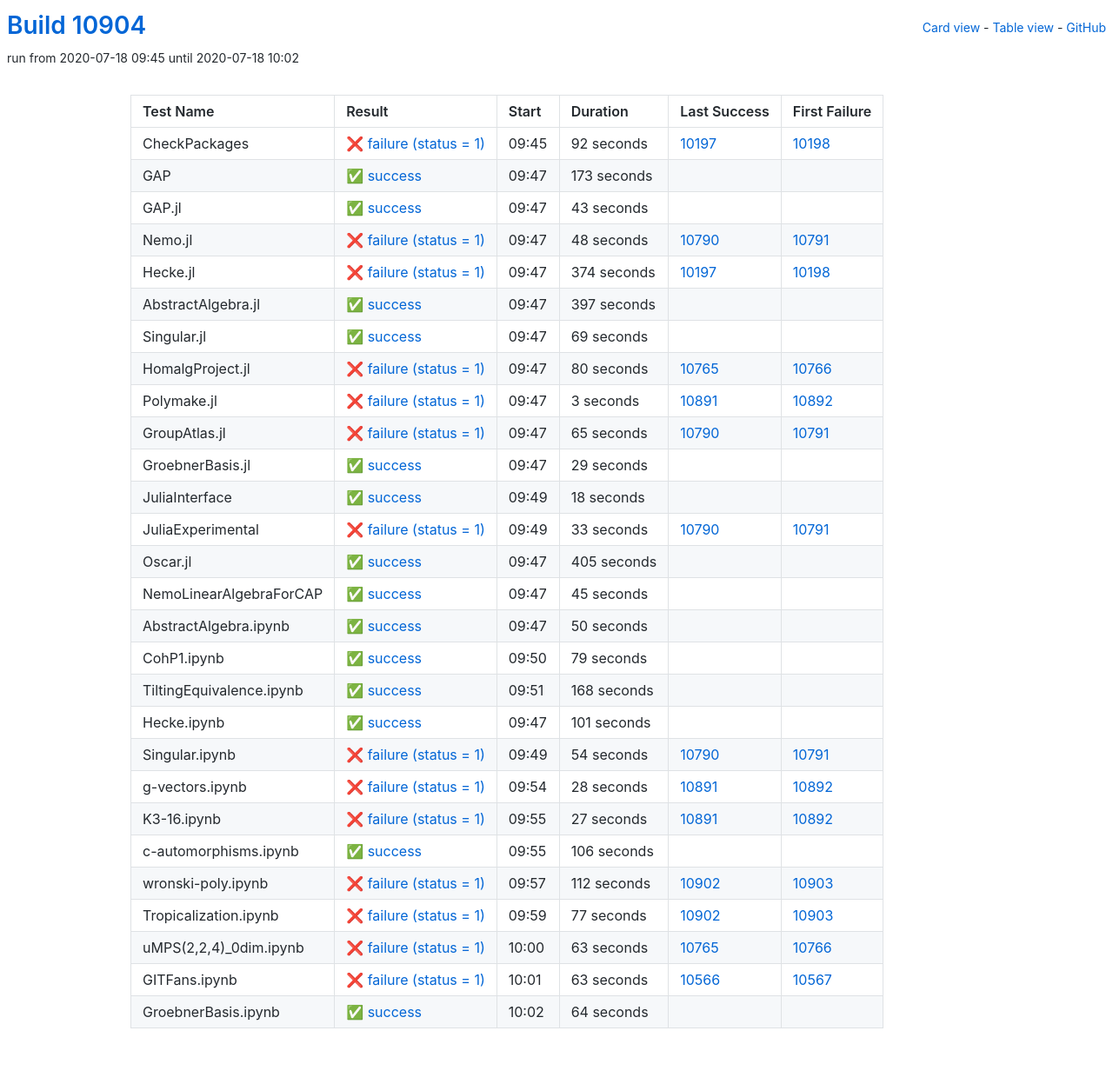
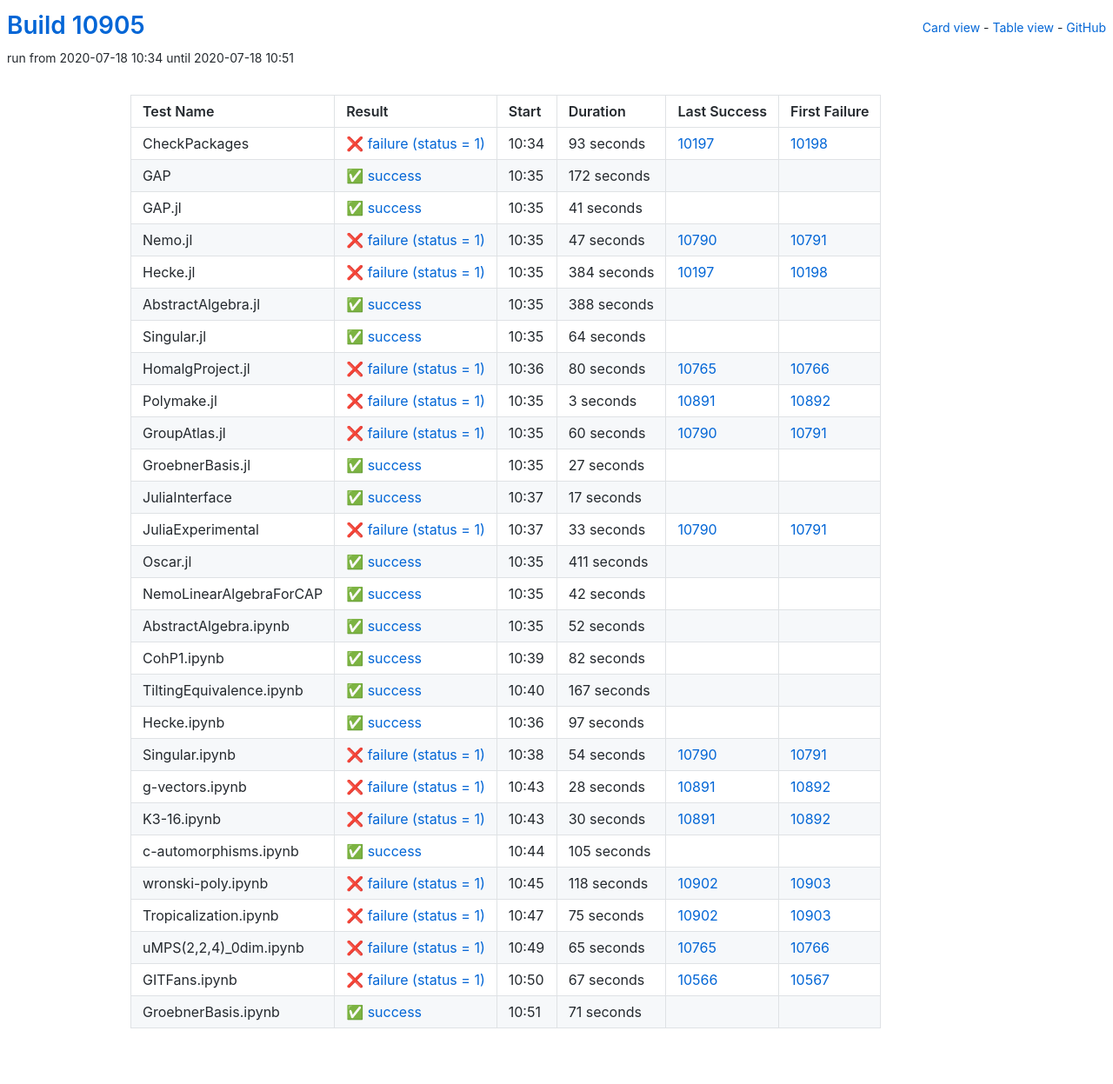
Before and after one commit to oscar-system/oscar-ci-status, a Jekyll site: the page built from table.html, in a window 1280 px wide. Shown: the whole page at 87% size. Built offline with Jekyll 4.4.1, drawn with Linux system fonts in a browser that asks for light colours.

Commit message:
Build #10905

```diff
--- a/_data/ci.yml
+++ b/_data/ci.yml
@@ -1,6 +1,6 @@
 ---
-build: 10904
-build_url: https://oscarci.mathematik.uni-kl.de/job/oscar/10904/
+build: 10905
+build_url: https://oscarci.mathematik.uni-kl.de/job/oscar/10905/
 job: oscar
 organization: oscar-system
 repo: oscar-ci-status
@@ -8,92 +8,92 @@
 tests:
 - name: CheckPackages
   id: checkpackages
-  log: https://oscarci.mathematik.uni-kl.de/job/oscar/10904/artifact/logs/build-10904/CheckPackages.log
-  start: 2020-07-18 09:45
+  log: https://oscarci.mathematik.uni-kl.de/job/oscar/10905/artifact/logs/build-10905/CheckPackages.log
+  start: 2020-07-18 10:34
   success: false
   exitcode: 1
   status: failure
-  duration: 92
+  duration: 93
   last_success: 10197
   last_success_url: https://oscarci.mathematik.uni-kl.de/job/oscar/10197/
   first_failure: 10198
   first_failure_url: https://oscarci.mathematik.uni-kl.de/job/oscar/10198/
 - name: GAP
   id: gap
-  log: https://oscarci.mathematik.uni-kl.de/job/oscar/10904/artifact/logs/build-10904/GAP.log
-  start: 2020-07-18 09:47
+  log: https://oscarci.mathematik.uni-kl.de/job/oscar/10905/artifact/logs/build-10905/GAP.log
+  start: 2020-07-18 10:35
   success: true
   exitcode: 0
   status: success
-  duration: 173
+  duration: 172
   last_success: false
   last_success_url:
   first_failure: false
   first_failure_url:
 - name: GAP.jl
   id: gap-jl
-  log: https://oscarci.mathematik.uni-kl.de/job/oscar/10904/artifact/logs/build-10904/GAP.jl.log
-  start: 2020-07-18 09:47
+  log: https://oscarci.mathematik.uni-kl.de/job/oscar/10905/artifact/logs/build-10905/GAP.jl.log
+  start: 2020-07-18 10:35
   success: true
   exitcode: 0
   status: success
-  duration: 43
+  duration: 41
   last_success: false
   last_success_url:
   first_failure: false
   first_failure_url:
 - name: Nemo.jl
   id: nemo-jl
-  log: https://oscarci.mathematik.uni-kl.de/job/oscar/10904/artifact/logs/build-10904/Nemo.jl.log
-  start: 2020-07-18 09:47
+  log: https://oscarci.mathematik.uni-kl.de/job/oscar/10905/artifact/logs/build-10905/Nemo.jl.log
+  start: 2020-07-18 10:35
   success: false
   exitcode: 1
   status: failure
-  duration: 48
+  duration: 47
   last_success: 10790
   last_success_url: https://oscarci.mathematik.uni-kl.de/job/oscar/10790/
   first_failure: 10791
   first_failure_url: https://oscarci.mathematik.uni-kl.de/job/oscar/10791/
 - name: Hecke.jl
   id: hecke-jl
-  log: https://oscarci.mathematik.uni-kl.de/job/oscar/10904/artifact/logs/build-10904/Hecke.jl.log
-  start: 2020-07-18 09:47
+  log: https://oscarci.mathematik.uni-kl.de/job/oscar/10905/artifact/logs/build-10905/Hecke.jl.log
+  start: 2020-07-18 10:35
   success: false
   exitcode: 1
   status: failure
-  duration: 374
+  duration: 384
   last_success: 10197
   last_success_url: https://oscarci.mathematik.uni-kl.de/job/oscar/10197/
   first_failure: 10198
   first_failure_url: https://oscarci.mathematik.uni-kl.de/job/oscar/10198/
 - name: AbstractAlgebra.jl
   id: abstractalgebra-jl
-  log: https://oscarci.mathematik.uni-kl.de/job/oscar/10904/artifact/logs/build-10904/AbstractAlgebra.jl.log
-  start: 2020-07-18 09:47
+  log: https://oscarci.mathematik.uni-kl.de/job/oscar/10905/artifact/logs/build-10905/AbstractAlgebra.jl.log
+  start: 2020-07-18 10:35
   success: true
   exitcode: 0
   status: success
-  duration: 397
+  duration: 388
   last_success: false
   last_success_url:
   first_failure: false
   first_failure_url:
 - name: Singular.jl
   id: singular-jl
-  log: https://oscarci.mathematik.uni-kl.de/job/oscar/10904/artifact/logs/build-10904/Singular.jl.log
-  start: 2020-07-18 09:47
+  log: https://oscarci.mathematik.uni-kl.de/job/oscar/10905/artifact/logs/build-10905/Singular.jl.log
+  start: 2020-07-18 10:35
   success: true
   exitcode: 0
   status: success
-  duration: 69
+  duration: 64
   last_success: false
   last_success_url:
   first_failure: false
   first_failure_url:
 - name: HomalgProject.jl
   id: homalgproject-jl
-  log: https://oscarci.mathematik.uni-kl.de/job/oscar/10904/artifact/logs/build-10904/HomalgProject.jl.log
-  start: 2020-07-18 09:47
+  log: https://oscarci.mathematik.uni-kl.de/job/oscar/10905/artifact/logs/build-10905/HomalgProject.jl.log
+  start: 2020-07-18 10:36
   success: false
   exitcode: 1
   status: failure
@@ -104,8 +104,8 @@
   first_failure_url: https://oscarci.mathematik.uni-kl.de/job/oscar/10766/
 - name: Polymake.jl
   id: polymake-jl
-  log: https://oscarci.mathematik.uni-kl.de/job/oscar/10904/artifact/logs/build-10904/Polymake.jl.log
-  start: 2020-07-18 09:47
+  log: https://oscarci.mathematik.uni-kl.de/job/oscar/10905/artifact/logs/build-10905/Polymake.jl.log
+  start: 2020-07-18 10:35
   success: false
   exitcode: 1
   status: failure
@@ -116,44 +116,44 @@
   first_failure_url: https://oscarci.mathematik.uni-kl.de/job/oscar/10892/
 - name: GroupAtlas.jl
   id: groupatlas-jl
-  log: https://oscarci.mathematik.uni-kl.de/job/oscar/10904/artifact/logs/build-10904/GroupAtlas.jl.log
-  start: 2020-07-18 09:47
+  log: https://oscarci.mathematik.uni-kl.de/job/oscar/10905/artifact/logs/build-10905/GroupAtlas.jl.log
+  start: 2020-07-18 10:35
   success: false
   exitcode: 1
   status: failure
-  duration: 65
+  duration: 60
   last_success: 10790
   last_success_url: https://oscarci.mathematik.uni-kl.de/job/oscar/10790/
   first_failure: 10791
   first_failure_url: https://oscarci.mathematik.uni-kl.de/job/oscar/10791/
 - name: GroebnerBasis.jl
   id: groebnerbasis-jl
-  log: https://oscarci.mathematik.uni-kl.de/job/oscar/10904/artifact/logs/build-10904/GroebnerBasis.jl.log
-  start: 2020-07-18 09:47
+  log: https://oscarci.mathematik.uni-kl.de/job/oscar/10905/artifact/logs/build-10905/GroebnerBasis.jl.log
+  start: 2020-07-18 10:35
   success: true
   exitcode: 0
   status: success
-  duration: 29
+  duration: 27
   last_success: false
   last_success_url:
   first_failure: false
   first_failure_url:
 - name: JuliaInterface
   id: juliainterface
-  log: https://oscarci.mathematik.uni-kl.de/job/oscar/10904/artifact/logs/build-10904/JuliaInterface.log
-  start: 2020-07-18 09:49
+  log: https://oscarci.mathematik.uni-kl.de/job/oscar/10905/artifact/logs/build-10905/JuliaInterface.log
+  start: 2020-07-18 10:37
   success: true
   exitcode: 0
   status: success
-  duration: 18
+  duration: 17
   last_success: false
   last_success_url:
   first_failure: false
   first_failure_url:
 - name: JuliaExperimental
   id: juliaexperimental
-  log: https://oscarci.mathematik.uni-kl.de/job/oscar/10904/artifact/logs/build-10904/JuliaExperimental.log
-  start: 2020-07-18 09:49
+  log: https://oscarci.mathematik.uni-kl.de/job/oscar/10905/artifact/logs/build-10905/JuliaExperimental.log
+  start: 2020-07-18 10:37
   success: false
   exitcode: 1
   status: failure
@@ -164,80 +164,80 @@
   first_failure_url: https://oscarci.mathematik.uni-kl.de/job/oscar/10791/
 - name: Oscar.jl
   id: oscar-jl
-  log: https://oscarci.mathematik.uni-kl.de/job/oscar/10904/artifact/logs/build-10904/Oscar.jl.log
-  start: 2020-07-18 09:47
+  log: https://oscarci.mathematik.uni-kl.de/job/oscar/10905/artifact/logs/build-10905/Oscar.jl.log
+  start: 2020-07-18 10:35
   success: true
   exitcode: 0
   status: success
-  duration: 405
+  duration: 411
   last_success: false
   last_success_url:
   first_failure: false
   first_failure_url:
 - name: NemoLinearAlgebraForCAP
   id: nemolinearalgebraforcap
-  log: https://oscarci.mathematik.uni-kl.de/job/oscar/10904/artifact/logs/build-10904/NemoLinearAlgebraForCAP.log
-  start: 2020-07-18 09:47
+  log: https://oscarci.mathematik.uni-kl.de/job/oscar/10905/artifact/logs/build-10905/NemoLinearAlgebraForCAP.log
+  start: 2020-07-18 10:35
   success: true
   exitcode: 0
   status: success
-  duration: 45
+  duration: 42
   last_success: false
   last_success_url:
   first_failure: false
   first_failure_url:
 - name: AbstractAlgebra.ipynb
   id: abstractalgebra-ipynb
-  log: https://oscarci.mathematik.uni-kl.de/job/oscar/10904/artifact/logs/build-10904/AbstractAlgebra.ipynb.log
-  start: 2020-07-18 09:47
+  log: https://oscarci.mathematik.uni-kl.de/job/oscar/10905/artifact/logs/build-10905/AbstractAlgebra.ipynb.log
+  start: 2020-07-18 10:35
   success: true
   exitcode: 0
   status: success
-  duration: 50
+  duration: 52
   last_success: false
   last_success_url:
   first_failure: false
   first_failure_url:
 - name: CohP1.ipynb
   id: cohp1-ipynb
-  log: https://oscarci.mathematik.uni-kl.de/job/oscar/10904/artifact/logs/build-10904/CohP1.ipynb.log
-  start: 2020-07-18 09:50
+  log: https://oscarci.mathematik.uni-kl.de/job/oscar/10905/artifact/logs/build-10905/CohP1.ipynb.log
+  start: 2020-07-18 10:39
   success: true
   exitcode: 0
   status: success
-  duration: 79
+  duration: 82
   last_success: false
   last_success_url:
   first_failure: false
   first_failure_url:
 - name: TiltingEquivalence.ipynb
   id: tiltingequivalence-ipynb
-  log: https://oscarci.mathematik.uni-kl.de/job/oscar/10904/artifact/logs/build-10904/TiltingEquivalence.ipynb.log
-  start: 2020-07-18 09:51
+  log: https://oscarci.mathematik.uni-kl.de/job/oscar/10905/artifact/logs/build-10905/TiltingEquivalence.ipynb.log
+  start: 2020-07-18 10:40
   success: true
   exitcode: 0
   status: success
-  duration: 168
+  duration: 167
   last_success: false
   last_success_url:
   first_failure: false
   first_failure_url:
 - name: Hecke.ipynb
   id: hecke-ipynb
-  log: https://oscarci.mathematik.uni-kl.de/job/oscar/10904/artifact/logs/build-10904/Hecke.ipynb.log
-  start: 2020-07-18 09:47
+  log: https://oscarci.mathematik.uni-kl.de/job/oscar/10905/artifact/logs/build-10905/Hecke.ipynb.log
+  start: 2020-07-18 10:36
   success: true
   exitcode: 0
   status: success
-  duration: 101
+  duration: 97
   last_success: false
   last_success_url:
   first_failure: false
   first_failure_url:
 - name: Singular.ipynb
   id: singular-ipynb
-  log: https://oscarci.mathematik.uni-kl.de/job/oscar/10904/artifact/logs/build-10904/Singular.ipynb.log
-  start: 2020-07-18 09:49
+  log: https://oscarci.mathematik.uni-kl.de/job/oscar/10905/artifact/logs/build-10905/Singular.ipynb.log
+  start: 2020-07-18 10:38
   success: false
   exitcode: 1
   status: failure
@@ -248,8 +248,8 @@
   first_failure_url: https://oscarci.mathematik.uni-kl.de/job/oscar/10791/
 - name: g-vectors.ipynb
   id: g-vectors-ipynb
-  log: https://oscarci.mathematik.uni-kl.de/job/oscar/10904/artifact/logs/build-10904/g-vectors.ipynb.log
-  start: 2020-07-18 09:54
+  log: https://oscarci.mathematik.uni-kl.de/job/oscar/10905/artifact/logs/build-10905/g-vectors.ipynb.log
+  start: 2020-07-18 10:43
   success: false
   exitcode: 1
   status: failure
@@ -260,84 +260,84 @@
   first_failure_url: https://oscarci.mathematik.uni-kl.de/job/oscar/10892/
 - name: K3-16.ipynb
   id: k3-16-ipynb
-  log: https://oscarci.mathematik.uni-kl.de/job/oscar/10904/artifact/logs/build-10904/K3-16.ipynb.log
-  start: 2020-07-18 09:55
+  log: https://oscarci.mathematik.uni-kl.de/job/oscar/10905/artifact/logs/build-10905/K3-16.ipynb.log
+  start: 2020-07-18 10:43
   success: false
   exitcode: 1
   status: failure
-  duration: 27
+  duration: 30
   last_success: 10891
   last_success_url: https://oscarci.mathematik.uni-kl.de/job/oscar/10891/
   first_failure: 10892
   first_failure_url: https://oscarci.mathematik.uni-kl.de/job/oscar/10892/
 - name: c-automorphisms.ipynb
   id: c-automorphisms-ipynb
-  log: https://oscarci.mathematik.uni-kl.de/job/oscar/10904/artifact/logs/build-10904/c-automorphisms.ipynb.log
-  start: 2020-07-18 09:55
+  log: https://oscarci.mathematik.uni-kl.de/job/oscar/10905/artifact/logs/build-10905/c-automorphisms.ipynb.log
+  start: 2020-07-18 10:44
   success: true
   exitcode: 0
   status: success
-  duration: 106
+  duration: 105
   last_success: false
   last_success_url:
   first_failure: false
   first_failure_url:
 - name: wronski-poly.ipynb
   id: wronski-poly-ipynb
-  log: https://oscarci.mathematik.uni-kl.de/job/oscar/10904/artifact/logs/build-10904/wronski-poly.ipynb.log
-  start: 2020-07-18 09:57
+  log: https://oscarci.mathematik.uni-kl.de/job/oscar/10905/artifact/logs/build-10905/wronski-poly.ipynb.log
+  start: 2020-07-18 10:45
   success: false
   exitcode: 1
   status: failure
-  duration: 112
+  duration: 118
   last_success: 10902
   last_success_url: https://oscarci.mathematik.uni-kl.de/job/oscar/10902/
   first_failure: 10903
   first_failure_url: https://oscarci.mathematik.uni-kl.de/job/oscar/10903/
 - name: Tropicalization.ipynb
   id: tropicalization-ipynb
-  log: https://oscarci.mathematik.uni-kl.de/job/oscar/10904/artifact/logs/build-10904/Tropicalization.ipynb.log
-  start: 2020-07-18 09:59
+  log: https://oscarci.mathematik.uni-kl.de/job/oscar/10905/artifact/logs/build-10905/Tropicalization.ipynb.log
+  start: 2020-07-18 10:47
   success: false
   exitcode: 1
   status: failure
-  duration: 77
+  duration: 75
   last_success: 10902
   last_success_url: https://oscarci.mathematik.uni-kl.de/job/oscar/10902/
   first_failure: 10903
   first_failure_url: https://oscarci.mathematik.uni-kl.de/job/oscar/10903/
 - name: uMPS(2,2,4)_0dim.ipynb
   id: umps-2-2-4-0dim-ipynb
-  log: https://oscarci.mathematik.uni-kl.de/job/oscar/10904/artifact/logs/build-10904/uMPS-2-2-4-_0dim.ipynb.log
-  start: 2020-07-18 10:00
+  log: https://oscarci.mathematik.uni-kl.de/job/oscar/10905/artifact/logs/build-10905/uMPS-2-2-4-_0dim.ipynb.log
+  start: 2020-07-18 10:49
   success: false
   exitcode: 1
   status: failure
-  duration: 63
+  duration: 65
   last_success: 10765
   last_success_url: https://oscarci.mathematik.uni-kl.de/job/oscar/10765/
   first_failure: 10766
   first_failure_url: https://oscarci.mathematik.uni-kl.de/job/oscar/10766/
 - name: GITFans.ipynb
   id: gitfans-ipynb
-  log: https://oscarci.mathematik.uni-kl.de/job/oscar/10904/artifact/logs/build-10904/GITFans.ipynb.log
-  start: 2020-07-18 10:01
+  log: https://oscarci.mathematik.uni-kl.de/job/oscar/10905/artifact/logs/build-10905/GITFans.ipynb.log
+  start: 2020-07-18 10:50
   success: false
   exitcode: 1
   status: failure
-  duration: 63
+  duration: 67
   last_success: 10566
   last_success_url: https://oscarci.mathematik.uni-kl.de/job/oscar/10566/
   first_failure: 10567
   first_failure_url: https://oscarci.mathematik.uni-kl.de/job/oscar/10567/
 - name: GroebnerBasis.ipynb
   id: groebnerbasis-ipynb
-  log: https://oscarci.mathematik.uni-kl.de/job/oscar/10904/artifact/logs/build-10904/GroebnerBasis.ipynb.log
-  start: 2020-07-18 10:02
+  log: https://oscarci.mathematik.uni-kl.de/job/oscar/10905/artifact/logs/build-10905/GroebnerBasis.ipynb.log
+  start: 2020-07-18 10:51
   success: true
   exitcode: 0
   status: success
-  duration: 64
+  duration: 71
   last_success: false
   last_success_url:
   first_failure: false
```
Also changed, not shown: README.md.
